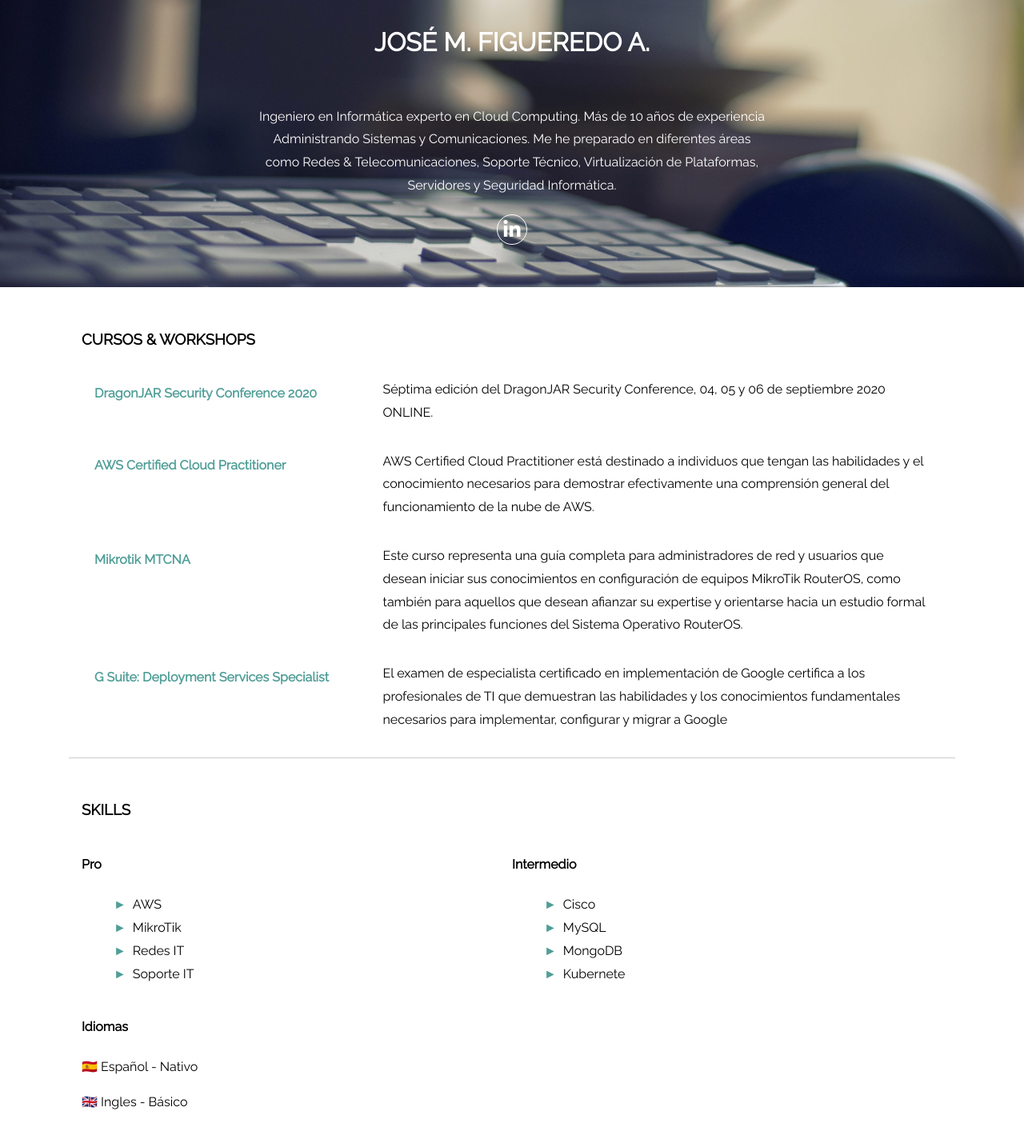
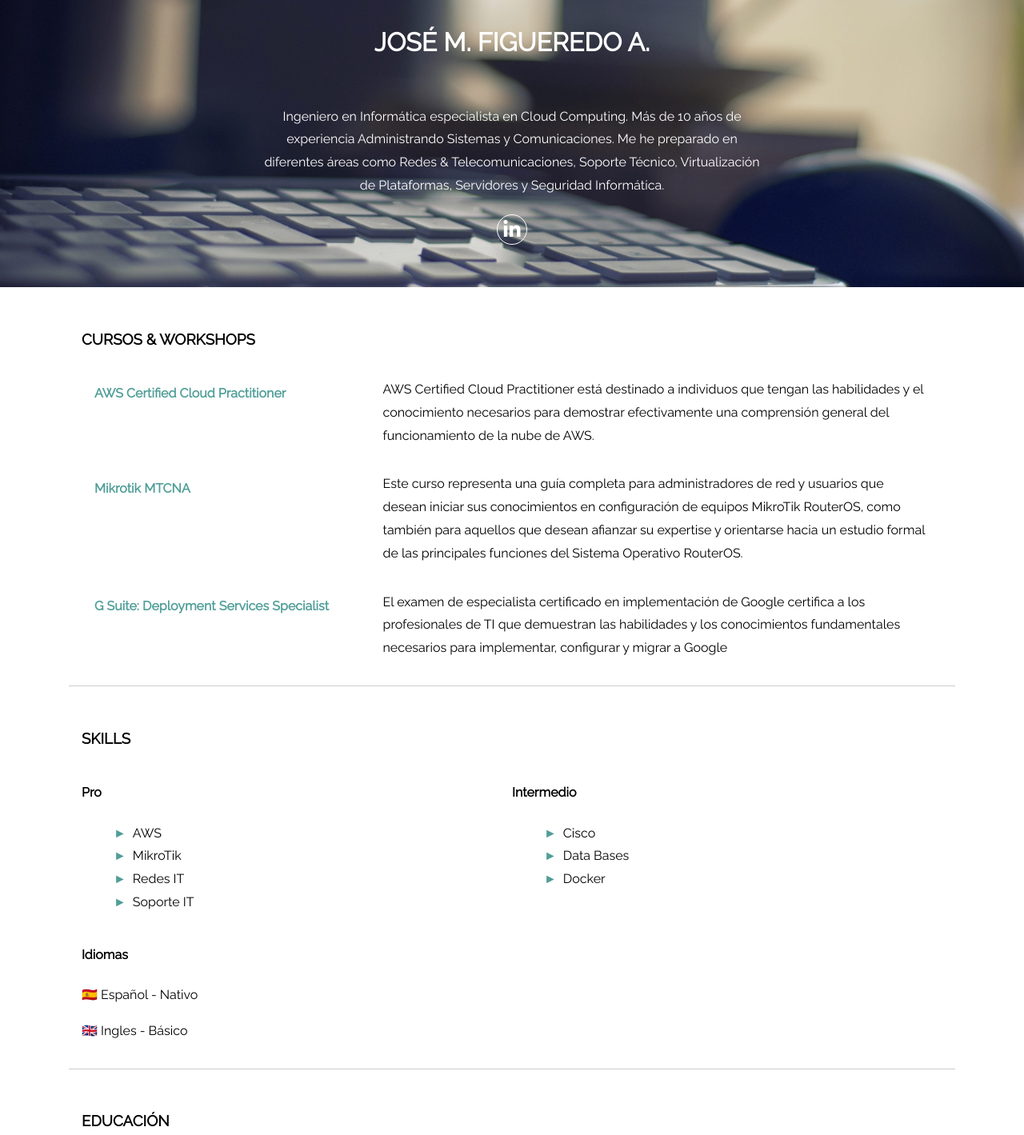
Before and after one commit to TEPUYve/jmfa.tepuy.site, a plain HTML site: page index.html in a window 1280 px wide. Shown: the part 185-1604 px from the top of the page at 80% size. Drawn offline with Linux system fonts and the light colour scheme.

Commit message:
updates simples

```diff
--- a/index.html
+++ b/index.html
@@ -33,7 +33,7 @@ height="0" width="0" style="display:none;visibility:hidden"></iframe></noscript>
     </div>
     <h1>José M. Figueredo A.</h1>
     <section>
-      <p>Ingeniero en Informática experto en Cloud Computing. Más de 10 años de experiencia Administrando Sistemas y Comunicaciones. Me he preparado en diferentes áreas como Redes & Telecomunicaciones, Soporte Técnico, Virtualización de Plataformas, Servidores y Seguridad Informática.</p>
+      <p>Ingeniero en Informática especialista en Cloud Computing. Más de 10 años de experiencia Administrando Sistemas y Comunicaciones. Me he preparado en diferentes áreas como Redes & Telecomunicaciones, Soporte Técnico, Virtualización de Plataformas, Servidores y Seguridad Informática.</p>
       <a href="https://www.linkedin.com/in/figueredoalvarez/" target="_blank">
         <i class="fab fa-linkedin-in"></i>
       </a>
@@ -42,15 +42,7 @@ height="0" width="0" style="display:none;visibility:hidden"></iframe></noscript>
   <main>
     <section>
       <h3>Cursos & Workshops</h3>
-      <article class='course'>
-        <div class='title'>
-          <h4>DragonJAR Security Conference 2020</h4>
-        </div>
-        <div class="descrition">
-          <p>Séptima edición del DragonJAR Security Conference, 04, 05 y 06 de septiembre 2020 ONLINE.</p>
-        </div>
-      </article>
-      <article class='course'>
+       <article class='course'>
         <div class='title'>
           <h4>AWS Certified Cloud Practitioner</h4>
         </div>
@@ -91,9 +83,8 @@ height="0" width="0" style="display:none;visibility:hidden"></iframe></noscript>
           <h4>Intermedio</h4>
           <ul>
             <li>Cisco</li>
-            <li>MySQL</li>
-            <li>MongoDB</li>
-            <li>Kubernete</li>
+            <li>Data Bases</li>
+            <li>Docker</li>
           </ul>
         </div>
         <div>
```
